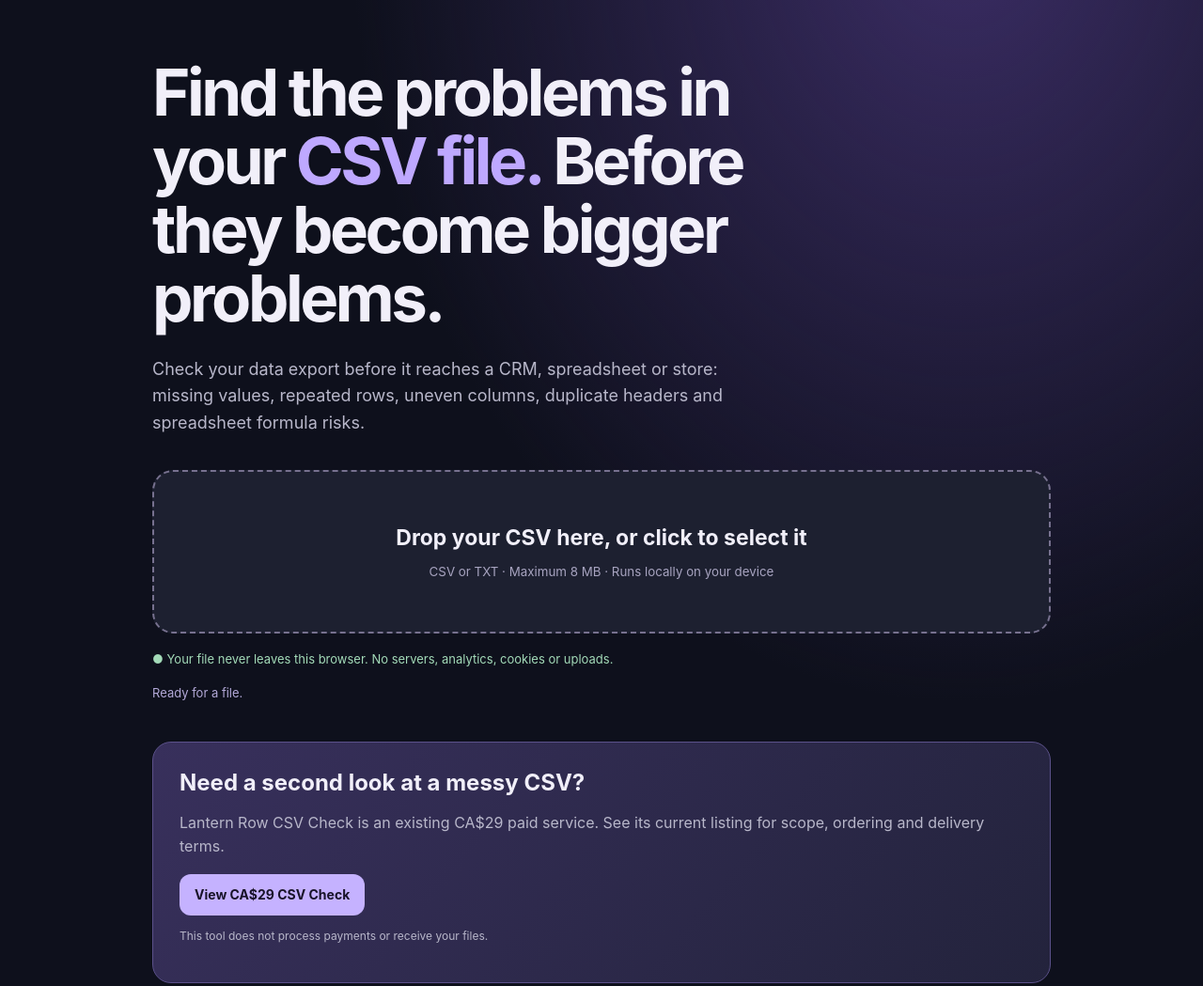
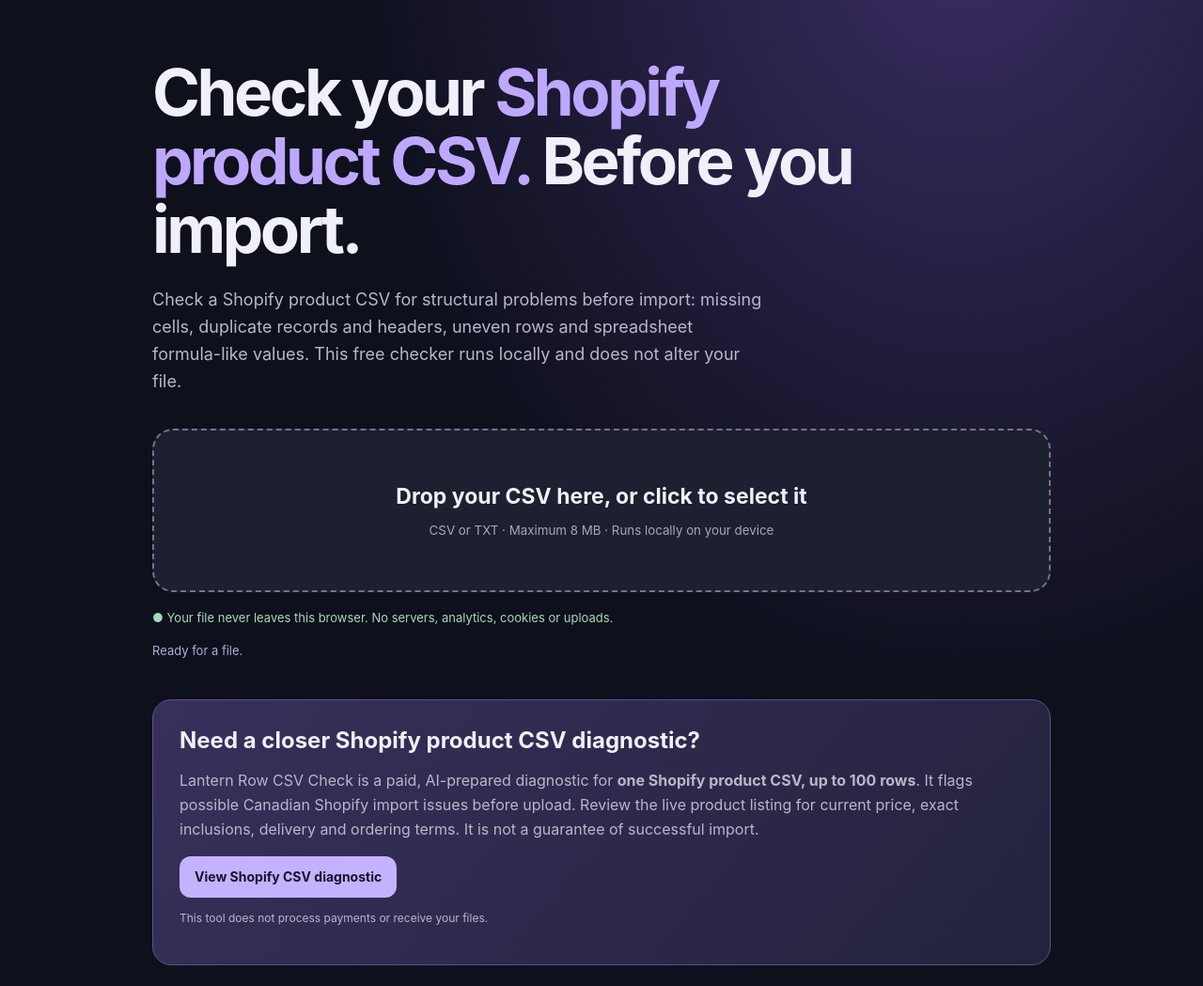
Before and after one commit to Awab-M/lantern-row-csv-checker, a plain HTML site: page index.html in a window 1280 px wide. Shown: the part 100-1149 px from the top of the page at 94% size. Drawn offline with Linux system fonts and the light colour scheme.

Commit message:
Align paid Shopify CSV diagnostic scope and send buyers to direct product checkout

```diff
--- a/index.html
+++ b/index.html
@@ -1,7 +1,7 @@
 <!doctype html>
 <html lang="en"><head><meta charset="utf-8"><meta name="viewport" content="width=device-width,initial-scale=1">
-<title>Free CSV File Checker — Lantern Row</title>
-<meta name="description" content="Inspect CSV structure, missing fields, duplicates and spreadsheet formula risks privately in your browser. Free tool. Optional CA$29 review.">
+<title>Free Shopify CSV Preflight Checker — Lantern Row</title>
+<meta name="description" content="Check Shopify product CSV structure privately in your browser. Find missing fields, duplicate rows, uneven columns and formula-like entries before importing. Optional paid diagnostic for one file, up to 100 rows.">
 <style>
 :root{font-family:Inter,system-ui,-apple-system,sans-serif;color:#f1eff9;background:#0e101c}*{box-sizing:border-box}body{margin:0;background:radial-gradient(ellipse at 80% 0,#3b2d65,transparent 45%),#0e101c}
 main{max-width:1000px;margin:auto;padding:40px 22px}header{display:flex;justify-content:space-between;align-items:center;gap:16px;letter-spacing:.1em;font-weight:700;font-size:12px;color:#e2d7ff}
@@ -16,17 +16,17 @@ button,.cta{display:inline-block;background:#c5b2ff;color:#181329;font-size:14px
 @media(max-width:620px){.stats{grid-template-columns:repeat(2,minmax(0,1fr))}h1{margin-top:54px}.drop{padding:36px 14px}}
 </style></head><body><main>
 <header><span>LANTERN ROW / DATA TOOLS</span><span class="chip">FREE · PRIVATE · NO UPLOADS</span></header>
-<h1>Find the problems in your <em>CSV file.</em> Before they become bigger problems.</h1>
-<p class="lead">Check your data export before it reaches a CRM, spreadsheet or store: missing values, repeated rows, uneven columns, duplicate headers and spreadsheet formula risks.</p>
+<h1>Check your <em>Shopify product CSV.</em> Before you import.</h1>
+<p class="lead">Check a Shopify product CSV for structural problems before import: missing cells, duplicate records and headers, uneven rows and spreadsheet formula-like values. This free checker runs locally and does not alter your file.</p>
 <label class="drop" id="drop" role="button" tabindex="0"><strong>Drop your CSV here, or click to select it</strong><small>CSV or TXT · Maximum 8 MB · Runs locally on your device</small><input type="file" id="file" accept=".csv,.txt,text/plain,text/csv"></label>
 <p class="privacy">● Your file never leaves this browser. No servers, analytics, cookies or uploads.</p><div class="status" id="status" aria-live="polite">Ready for a file.</div>
 <section class="hide" id="result"><h2>CSV health report</h2><div class="stats">
 <div class="stat"><label>Data rows</label><b id="nrows">—</b></div><div class="stat"><label>Columns</label><b id="ncols">—</b></div><div class="stat"><label>Findings</label><b id="nissues">—</b></div><div class="stat"><label>Duplicate rows</label><b id="ndups">—</b></div></div>
 <div class="panel"><h2>Findings</h2><ul class="findings" id="findings"></ul><button id="report">Download report (.txt)</button>
 <p style="font-size:12px">This free structural check does not fix data or guarantee import compatibility, semantic accuracy or error-free content.</p></div></section>
-<section class="banner"><h2>Need a second look at a messy CSV?</h2>
-<p>Lantern Row CSV Check is an existing CA$29 paid service. See its current listing for scope, ordering and delivery terms.</p>
-<a class="cta" href="https://whop.com/linkedin-com-0cd1/" rel="noopener noreferrer" target="_blank">View CA$29 CSV Check</a>
+<section class="banner"><h2>Need a closer Shopify product CSV diagnostic?</h2>
+<p>Lantern Row CSV Check is a paid, AI-prepared diagnostic for <strong>one Shopify product CSV, up to 100 rows</strong>. It flags possible Canadian Shopify import issues before upload. Review the live product listing for current price, exact inclusions, delivery and ordering terms. It is not a guarantee of successful import.</p>
+<a class="cta" href="https://whop.com/linkedin-com-0cd1/products/lantern-row-csv-check/" rel="noopener noreferrer" target="_blank">View Shopify CSV diagnostic</a>
 <p style="font-size:12px">This tool does not process payments or receive your files.</p></section>
 <footer>© 2026 Lantern Row · Privacy-first CSV structure checker</footer></main>
 <script>
```
